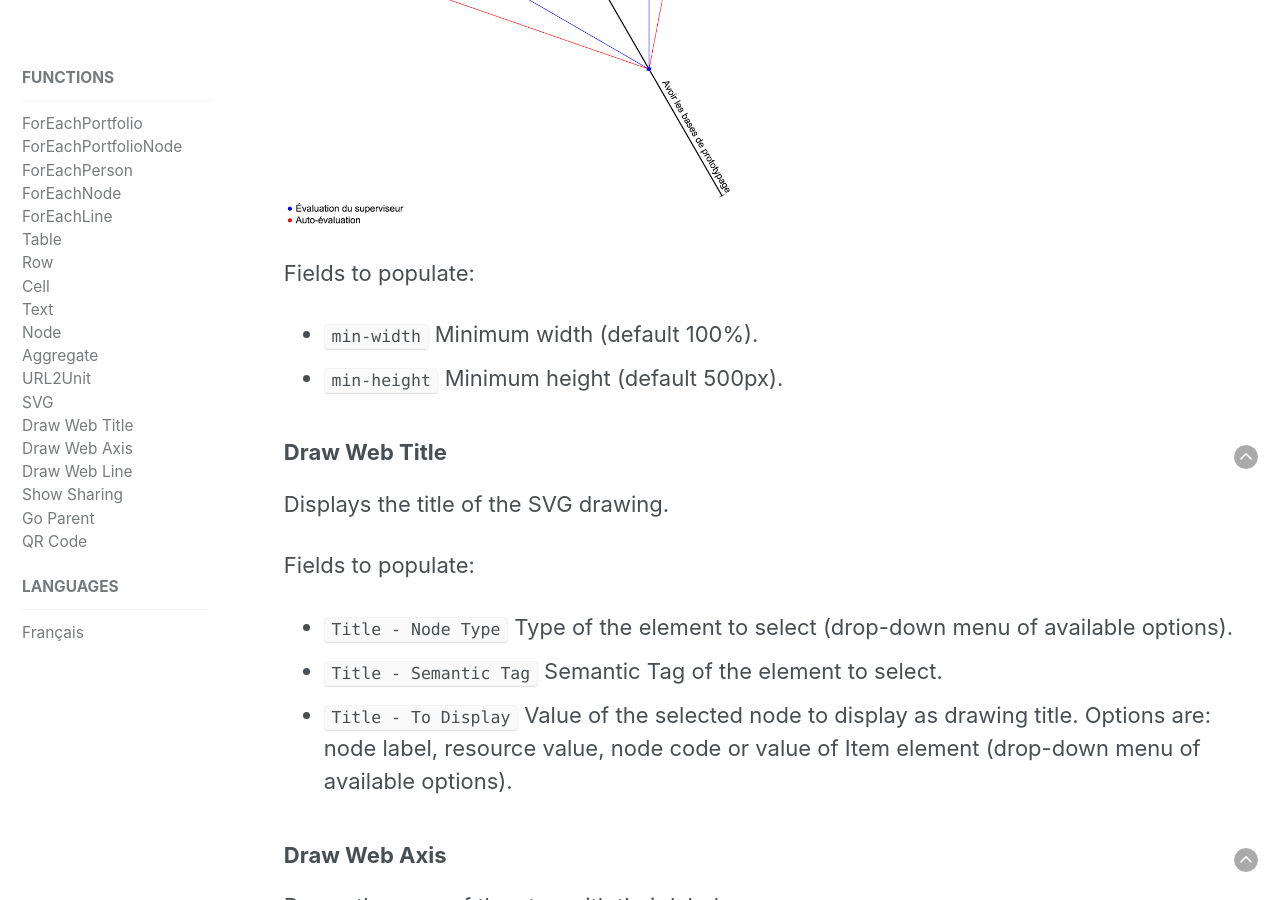
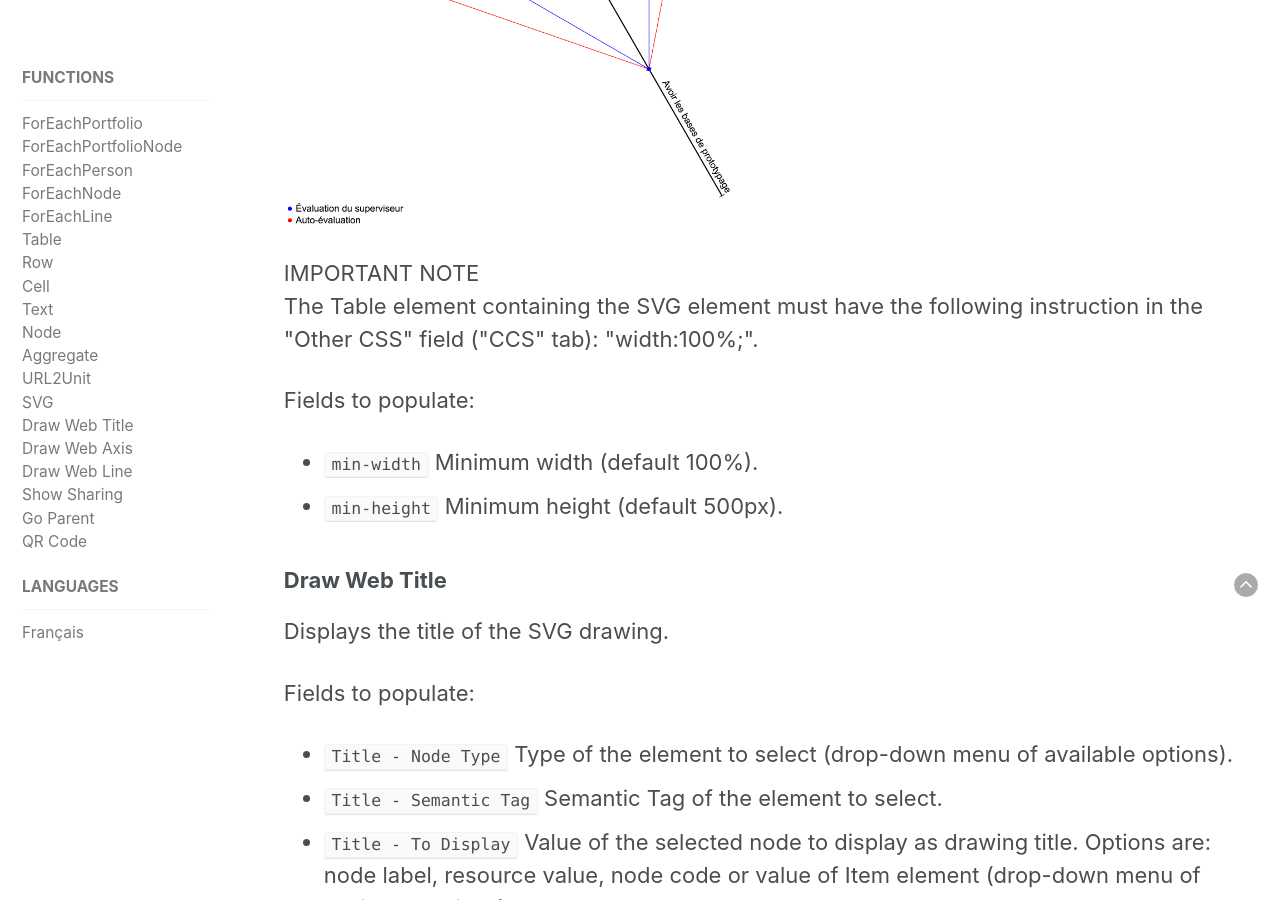
Before and after one commit to karutaproject/karuta-frontend-documentation, a Jekyll site: the page built from _pages/report_en.html, in a window 1280 px wide and 900 px high, scrolled down 8712 px. Built offline with Jekyll 4.4.1, drawn with Linux system fonts in a browser that asks for light colours.

Commit message:
Table 100% pour SVG.

```diff
--- a/_pages/report_en.html
+++ b/_pages/report_en.html
@@ -385,6 +385,11 @@ sidebar:
 		Draw Web Line below) allow you to build star diagrams like the one shown here:
 	</p>
 	<img src='../assets/img/web.png' width='60%'/>
+	<p>
+		IMPORTANT NOTE<br>
+		The Table element containing the SVG element must have the following instruction
+		in the "Other CSS" field ("CCS" tab): "width:100%;".
+	</p>
 	<p>Fields to populate:</p>
 	<ul>
 		<li><code>min-width</code> Minimum width (default 100%).</li>
--- a/_pages/report_fr.html
+++ b/_pages/report_fr.html
@@ -418,6 +418,11 @@ sidebar:
 		en étoile tel qu'illustré ci-dessous&nbsp;:
 	</p>
 	<img src='../assets/img/web.png' width='60%'/>
+	<p>
+		NOTE IMPORTANTE<br>
+		L'élément Table qui contient l'élément SVG doit avoir l'instruction suivante dans
+		son champ "Autre CSS" (onglet "CSS") : "width:100%;".
+	</p>
 	<p>Champs à renseigner&nbsp;:</p>
 	<ul>
 		<li><code>min-width</code> Largeur minimum (par défaut 100%).</li>
```
